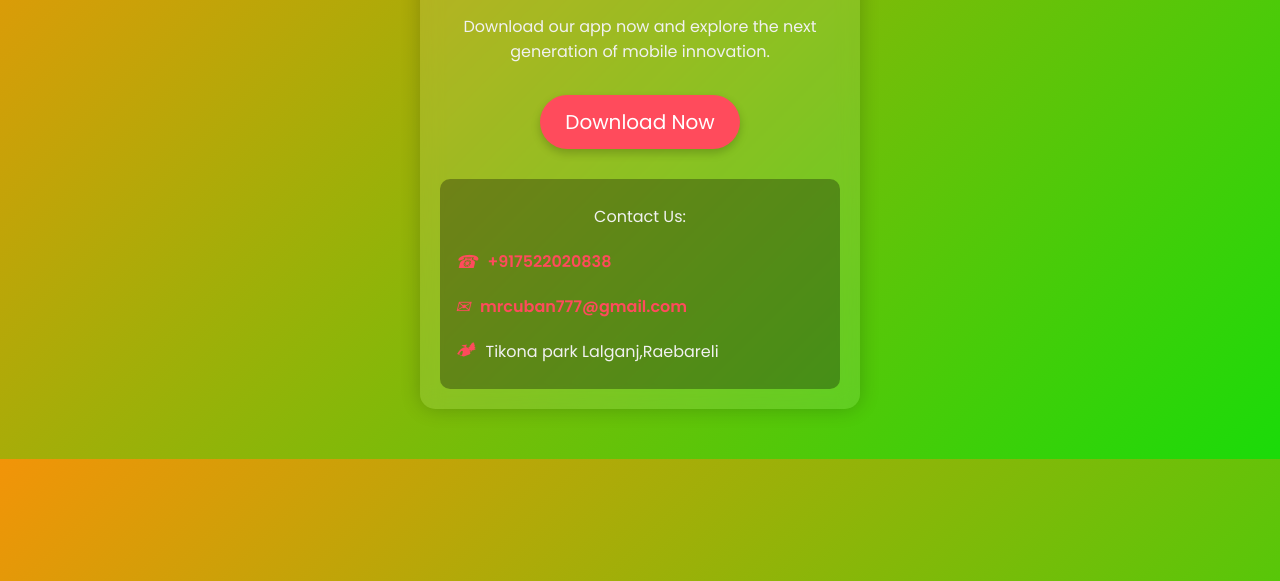
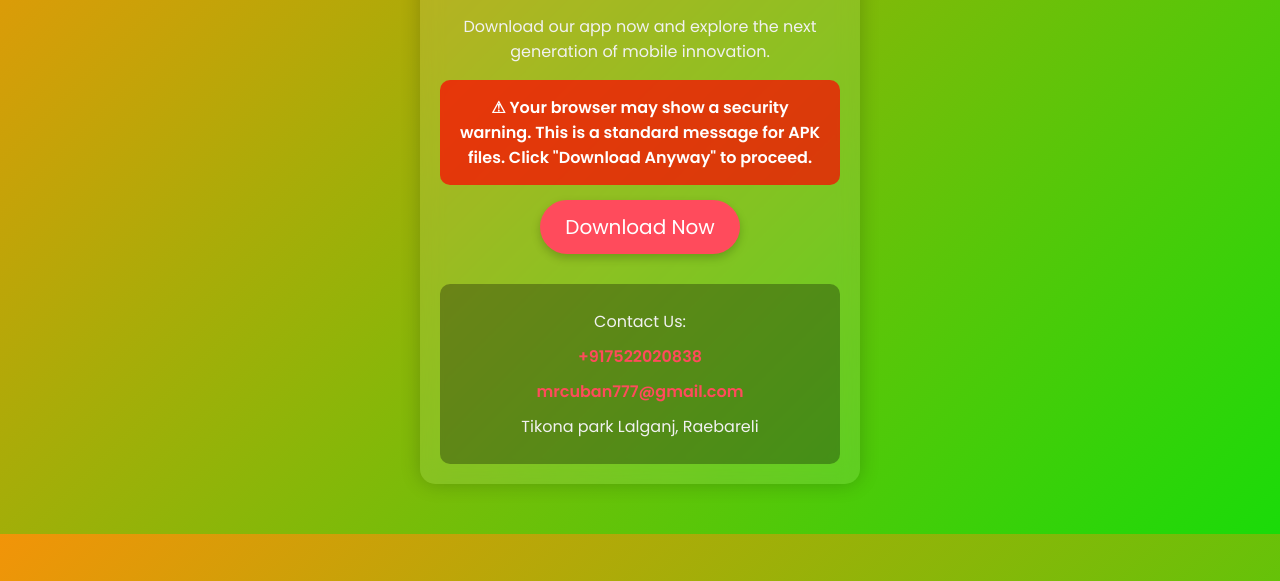
Before and after one commit to RadheRadheJi77/Mrcuban_Car_Rental, a plain HTML site: page index.html in a window 1280 px wide. Shown: the part 219-800 px from the top of the page. Drawn offline with Linux system fonts and the light colour scheme.

Commit message:
tsting index.html

```diff
--- a/index.html
+++ b/index.html
@@ -1,6 +1,12 @@
 <!DOCTYPE html>
 <html lang="en">
 <head>
+
+    <meta property="og:Mrcuban Car Rental" content="Car rental">
+    <meta property="og:it provoide cheap cabs " content="A short description of your website.">
+    <meta property="og:https://encrypted-tbn0.gstatic.com/images?q=tbn:ANd9GcTrJGlqgTL_WwfbSVU6iDVxpxkdQdUQvYVCwA&s" content="https://yourwebsite.com/image.jpg">
+    <meta property="https://radheradheji77.github.io/Mrcuban-Car-Rental/" content="https://yourwebsite.com">
+    <meta property="og:type" content="website">
     <meta charset="UTF-8">
     <meta name="viewport" content="width=device-width, initial-scale=1.0">
     <title>Download Our App</title>
@@ -38,6 +44,13 @@
             color: #f1f1f1;
             font-size: 16px;
         }
+        .warning {
+            background: rgba(255, 0, 0, 0.7);
+            padding: 15px;
+            border-radius: 10px;
+            margin-top: 15px;
+            font-weight: bold;
+        }
         .download-btn {
             display: inline-block;
             padding: 12px 25px;
@@ -48,7 +61,7 @@
             font-size: 20px;
             border-radius: 30px;
             transition: 0.3s;
-            box-shadow: 0px 4px 10px rgba(0, 0, 0, 0.2);
+            box-shadow: 0px 4px 10px     rgba(0, 0, 0, 0.2);
         }
         .download-btn:hover {
             background: #ff6b81;
@@ -73,17 +86,6 @@
         .contact-info a:hover {
             text-decoration: underline;
         }
-        .contact-info .icon {
-            margin-right: 10px;
-            color: #ff4b5c;
-        }
-        .contact-info .contact-item {
-            display: flex;
-            align-items: center;
-        }
-        .contact-info .contact-item i {
-            font-size: 18px;
-        }
     </style>
 </head>
 <body>
@@ -91,26 +93,19 @@
         <img src="https://encrypted-tbn0.gstatic.com/images?q=tbn:ANd9GcTrJGlqgTL_WwfbSVU6iDVxpxkdQdUQvYVCwA&s" alt="App Logo">
         <h1>Experience the Future</h1>
         <p>Download our app now and explore the next generation of mobile innovation.</p>
-        <a href="https://github.com/RadheRadheJi77/Mrcuban_Car_Rental/releases/download/v1.80/cuban8.apk" class="download-btn">Download Now</a>
+
+        <div class="warning">
+            ⚠ Your browser may show a security warning. This is a standard message for APK files. Click "Download Anyway" to proceed.
+        </div>
+
+        <a href="https://mrcuban.s3.eu-north-1.amazonaws.com/cuban8+(8).apk" class="download-btn">Download Now</a>
 
         <div class="contact-info">
             <p>Contact Us:</p>
-            <div class="contact-item">
-                <i class="icon">&#9742;</i>
-                <p><a href="tel:+917522020838">+917522020838</a></p>
-            </div>
-            <div class="contact-item">
-                <i class="icon">&#9993;</i>
-                <p><a href="mailto:mrcuban777@gmail.com">mrcuban777@gmail.com</a></p>
-            </div>
-            <div class="contact-item">
-                <i class="icon">&#127957;</i>
-                <p>Tikona park Lalganj,Raebareli</p>
-            </div>
+            <p><a href="tel:+917522020838">+917522020838</a></p>
+            <p><a href="mailto:mrcuban777@gmail.com">mrcuban777@gmail.com</a></p>
+            <p>Tikona park Lalganj, Raebareli</p>
         </div>
     </div>
-
-    <!-- Font Awesome icons -->
-    <script src="https://kit.fontawesome.com/a076d05399.js"></script>
 </body>
 </html>
```
